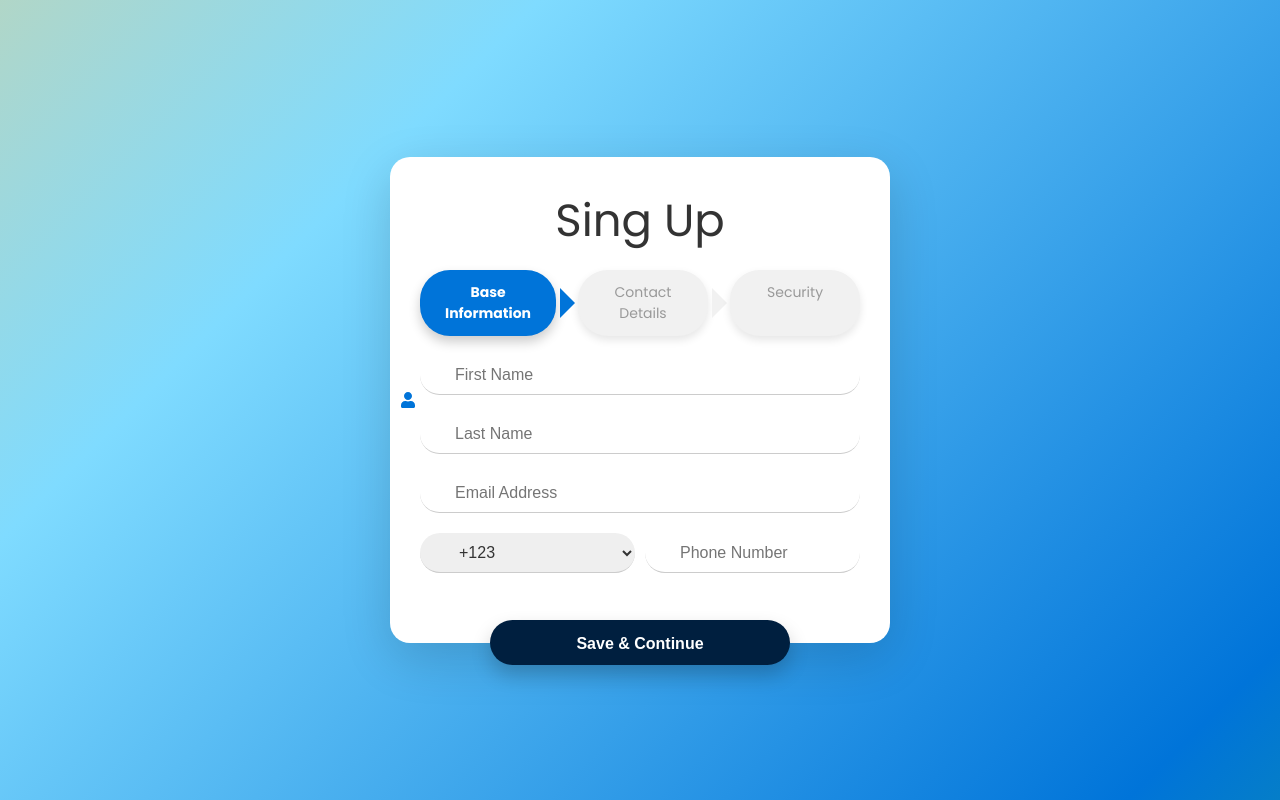
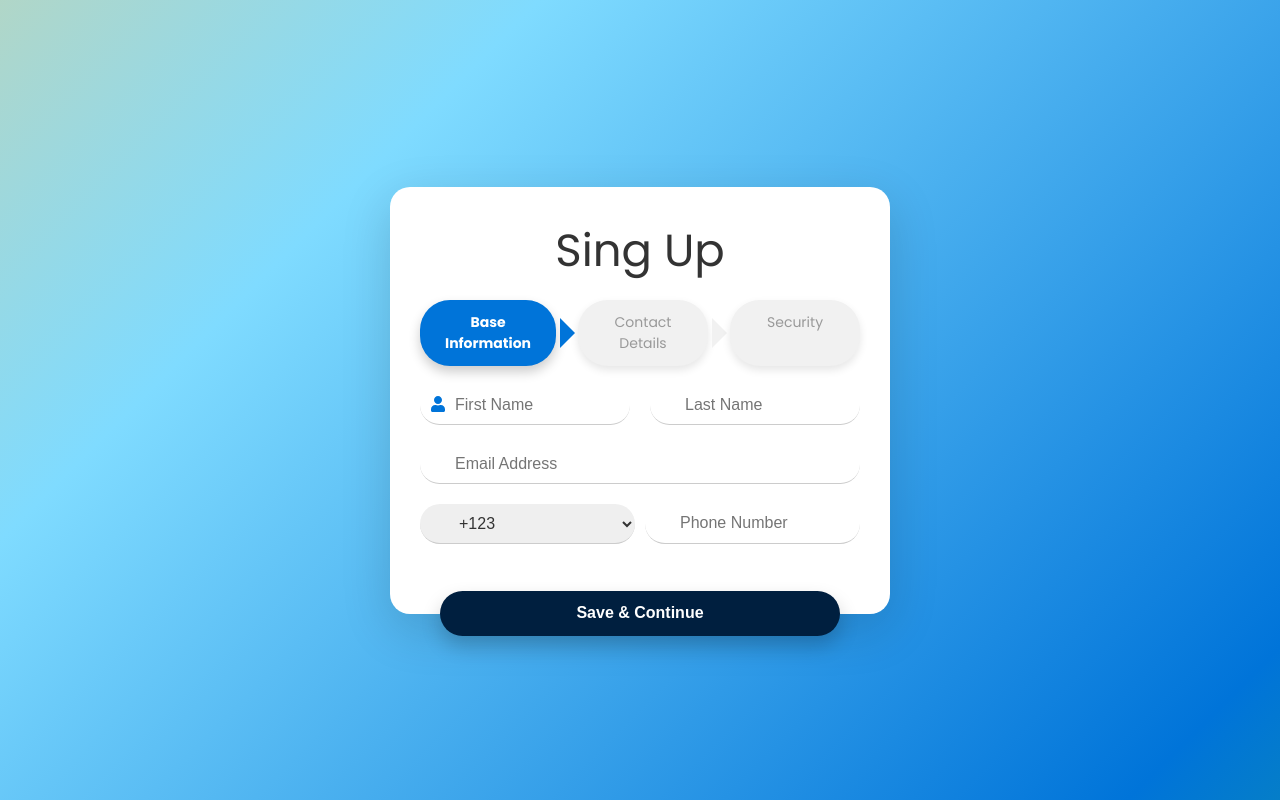
Before and after one commit to Pratyaksha-KYC/KYC_Application, a React (Create React App) app: page /signup in a window 1280 px wide. Built offline with nearby package versions, Linux system fonts and the light colour scheme.

Commit message:
Small changes in the login and signup page

```diff
--- a/src/Components/Pages/Login/LoginForm.css
+++ b/src/Components/Pages/Login/LoginForm.css
@@ -26,8 +26,8 @@ body {
 }
 
 /* Card wrapper for the login form */
-.wrapper {
-    width: 340px;
+.wrapper-login {
+    width: 400px !important; /* New width */
     background-color: #ffffff;
     border-radius: 20px;
     padding: 30px 30px 50px;
@@ -37,8 +37,9 @@ body {
     transition: transform 0.3s ease, box-shadow 0.3s ease;
 }
 
+
 /* Subtle hover effect to elevate the card */
-.wrapper:hover {
+.wrapper-login:hover {
     transform: translateY(-5px);
     box-shadow: 0px 20px 60px rgba(0, 0, 0, 0.25);
 }
@@ -52,7 +53,7 @@ body {
 }
 
 /* Input box styles */
-.wrapper .input-box {
+.wrapper-login .input-box {
     position: relative;
     width: 100%;
     margin: 20px 0;
@@ -116,7 +117,7 @@ body {
 
 
 /* Login button */
-.wrapper button {
+.wrapper-login button {
     width: 300px;
     height: 45px;
     background-color: #001f3f;
@@ -135,14 +136,14 @@ body {
 }
 
 /* Enhanced hover effect for the login button */
-.wrapper button:hover {
+.wrapper-login button:hover {
     background-color: #0074d9;
     /* transform: scale(1.05); */
     box-shadow: 0px 15px 30px rgba(0, 116, 217, 0.5);
 }
 
 /* Register link */
-.wrapper .register-link {
+.wrapper-login .register-link {
     font-size: 14px;
     margin-top: 20px;
     text-align: center;
--- a/src/Components/Pages/Login/LoginForm.jsx
+++ b/src/Components/Pages/Login/LoginForm.jsx
@@ -1,10 +1,11 @@
 import React from "react";
 import './LoginForm.css';
+import { Link } from 'react-router-dom';
 import { FaUser, FaLock } from "react-icons/fa";
 
 const LoginForm = () => {
     return (
-        <div className="wrapper">
+        <div className="wrapper-login">
             <form action="">
                 <h1 className="form-title">Login</h1>
                 <div className="input-box">
@@ -26,7 +27,7 @@ const LoginForm = () => {
                 <button type="submit">Login</button>
 
                 <div className="register-link">
-                    <p>Don't have an account? <a href="#">Register</a></p>
+                    <p>Don't have an account? <Link to="/signup">Register</Link></p>
                 </div>
             </form>
         </div>
--- a/src/Components/Pages/SignUp/SignupForm.css
+++ b/src/Components/Pages/SignUp/SignupForm.css
@@ -25,8 +25,8 @@ body {
   }
 }
 
-/* Card wrapper for the Singup form */
-.wrapper {
+/* Card wrapper-signup for the Singup form */
+.wrapper-signup {
   width: 500px;
   background-color: #ffffff;
   border-radius: 20px;
@@ -38,7 +38,7 @@ body {
 }
 
 /* Subtle hover effect to elevate the card */
-.wrapper:hover {
+.wrapper-signup:hover {
   transform: translateY(-5px);
   box-shadow: 0px 20px 60px rgba(0, 0, 0, 0.25);
 }
@@ -132,13 +132,14 @@ body {
   .registration-form .form-group input:focus,
   .registration-form .form-group select:focus {
     border-color: #0074d9;
+    box-shadow: 0 4px 10px rgba(0, 116, 217, 0.2);
   }
 
   /* Input field icons */
   .registration-form .form-group .username-icon {
     position: absolute;
-    left: 10px;
-    top: 50%;
+    left: 40px;
+    top: 51%;
     transform: translateY(-50%);
     color: #0074d9;
     font-size: 16px;
@@ -155,17 +156,48 @@ body {
 
   /* Button Styling */
   .submit-btn {
-    width: 100%;
-    padding: 15px;
+    width: 400px;
+    height: 45px;
     background-color: #001f3f;
+    color: #fff;
     border: none;
-    color: white;
+    border-radius: 30px;
     font-size: 16px;
+    font-weight: 600;
     cursor: pointer;
-    border-radius: 8px;
-    transition: background-color 0.3s ease;
+    transition: background-color 0.3s ease, transform 0.3s ease, box-shadow 0.3s ease;
+    position: absolute;
+    left: 50%;
+    transform: translateX(-50%);
+    bottom: -22px;
+    box-shadow: 0px 10px 20px rgba(0, 0, 0, 0.2);
   }
 
+  /* Button Hover Effect */
   .submit-btn:hover {
     background-color: #0074d9;
+    box-shadow: 0px 15px 30px rgba(0, 116, 217, 0.5);
   }
+
+  /* Adjust input-pair to align fields side by side */
+.input-pair {
+  display: flex;
+  justify-content: space-between;
+  gap: 20px;
+}
+
+/* Ensure the input-boxes have appropriate width */
+.input-pair .input-box {
+  flex: 1;
+}
+
+/* Optionally adjust input width within the input-pair */
+.input-pair .input-box input {
+  width: 100%;
+}
+
+/* Ensuring form-group-button doesn't affect button position */
+.form-group-button {
+  text-align: center;
+  margin-top: 20px;
+}
--- a/src/Components/Pages/SignUp/SignupForm.jsx
+++ b/src/Components/Pages/SignUp/SignupForm.jsx
@@ -10,21 +10,23 @@ const SignupForm = () => {
       case 1:
         return (
           <div>
+            <div className="input-pair">
             <div className="form-group">
-              <input type="text" placeholder="First Name" />
+              <input type="text" placeholder="First Name" required/>
               <FaUser className="username-icon" />
             </div>
             <div className="form-group">
-              <input type="text" placeholder="Last Name" />
+              <input type="text" placeholder="Last Name" required/>
+            </div>
             </div>
             <div className="form-group">
-              <input type="email" placeholder="Email Address" />
+              <input type="email" placeholder="Email Address" required />
             </div>
             <div className="form-group phone-input">
               <select>
                 <option>+123</option>
               </select>
-              <input type="text" placeholder="Phone Number" />
+              <input type="text" placeholder="Phone Number" required/>
             </div>
           </div>
         );
@@ -32,13 +34,13 @@ const SignupForm = () => {
         return (
           <div>
             <div className="form-group">
-              <input type="text" placeholder="Street Address" />
+              <input type="text" placeholder="Street Address" required/>
             </div>
             <div className="form-group">
-              <input type="text" placeholder="City" />
+              <input type="text" placeholder="City" required/>
             </div>
             <div className="form-group">
-              <input type="text" placeholder="Postal Code" />
+              <input type="text" placeholder="Postal Code" required/>
             </div>
           </div>
         );
@@ -46,10 +48,10 @@ const SignupForm = () => {
         return (
           <div>
             <div className="form-group">
-              <input type="password" placeholder="Password" />
+              <input type="password" placeholder="Password" required/>
             </div>
             <div className="form-group">
-              <input type="password" placeholder="Confirm Password" />
+              <input type="password" placeholder="Confirm Password" required/>
             </div>
           </div>
         );
@@ -60,7 +62,7 @@ const SignupForm = () => {
 
   return (
 
-      <div className="wrapper">
+      <div className="wrapper-signup">
         <h1 className="form-title">Sing Up</h1>
 
         {/* Breadcrumb Navigation */}
```
